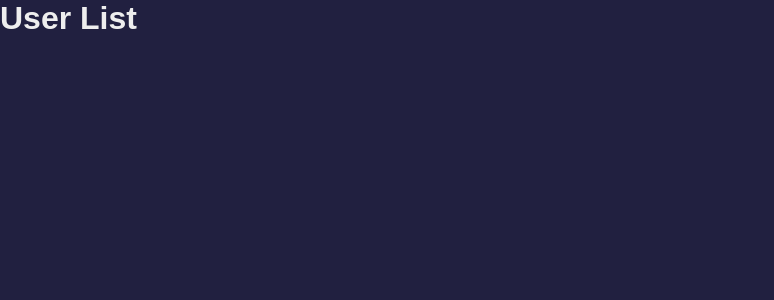
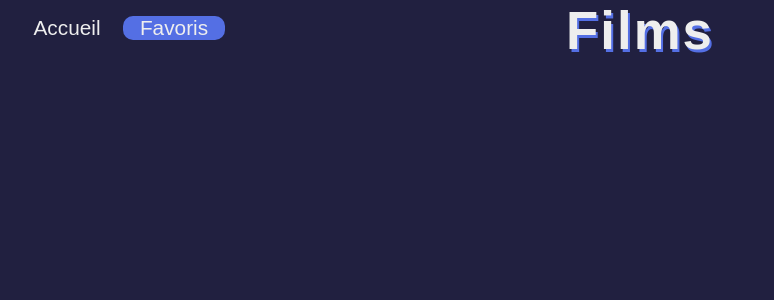
Before and after one commit to ondjoss/films, a React (Create React App) app: page /favoris in a window 1280 px wide. Shown: the top 300 px of the page, without its empty margins (0-774 px from the left). Built offline with nearby package versions, Linux system fonts and the light colour scheme; a web font is replaced by a local one.

Commit message:
Ajout des nav-active sur la navigation...

```diff
--- a/src/components/Header.js
+++ b/src/components/Header.js
@@ -9,10 +9,12 @@ const Header = () => {
         <div className='header'>
            <nav>
             <ul>
-                <NavLink to="/">
+                <NavLink to="/"
+                className={(nav) => (nav.isActive ? "nav-active" : "")}>
                     <li>Accueil</li>
                 </NavLink>
-                <NavLink to="/favoris">
+                <NavLink to="/favoris"
+                className={(nav) => (nav.isActive ? "nav-active" : "")}>
                     <li>Favoris</li>
                 </NavLink>
             </ul>
--- a/src/pages/UserList.js
+++ b/src/pages/UserList.js
@@ -1,11 +1,12 @@
 import React from 'react';
+import Header from '../components/Header';
 
 
 
 const UserList = () => {
     return (
         <div>
-            <h1>User List</h1>
+            <Header/>
         </div>
     );
 };
```
